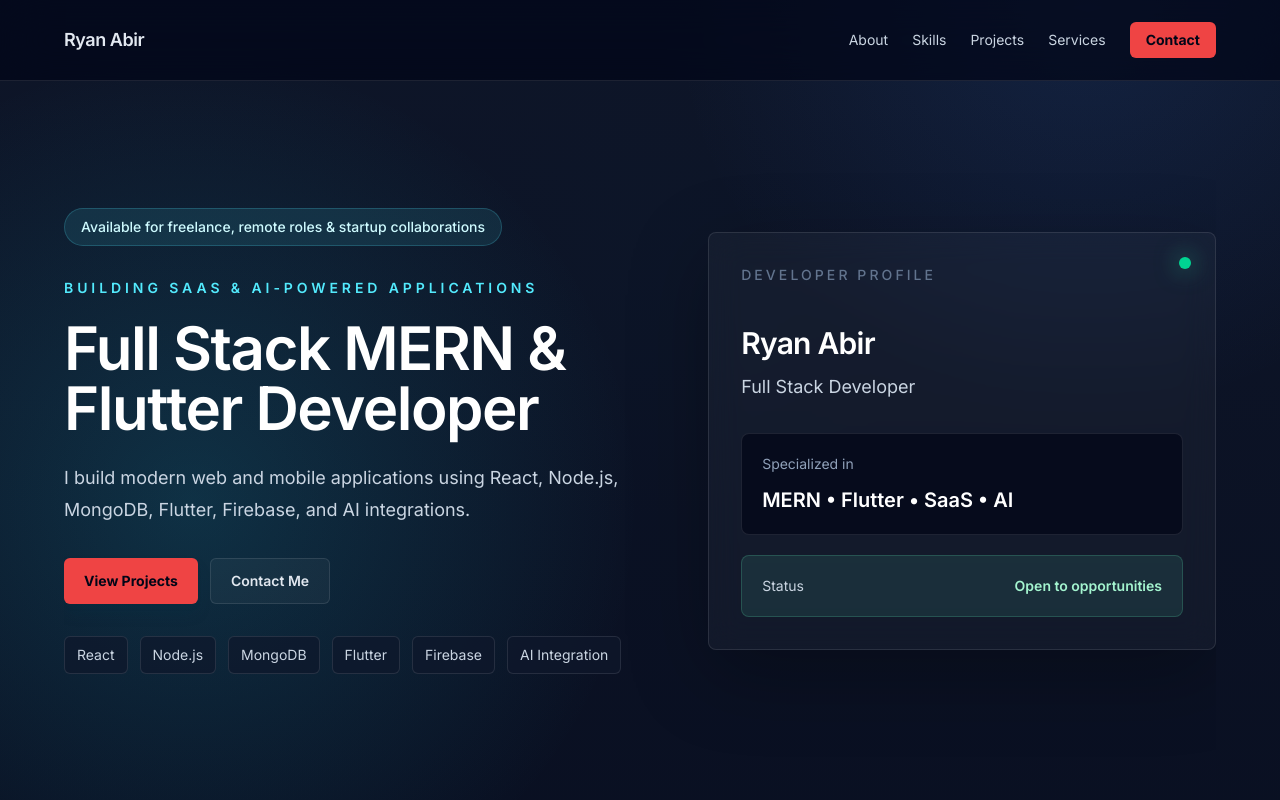
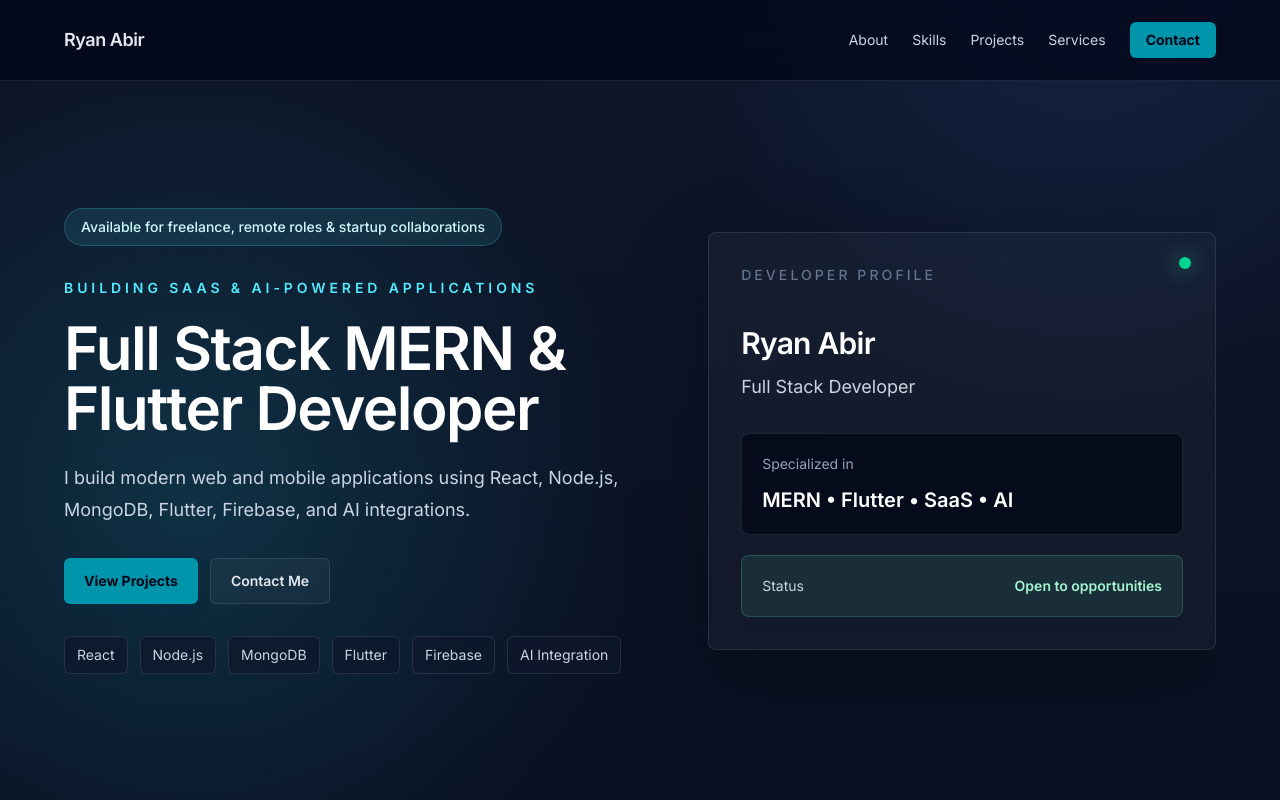
Before and after one commit to RyanAbir/RyanAbirPortfolio, a Next.js app: page / in a window 1280 px wide. Shown: the top 800 px of the page. Built offline with nearby package versions, Linux system fonts and the light colour scheme.

Commit message:
Apply selected primary button color

```diff
--- a/app/globals.css
+++ b/app/globals.css
@@ -84,7 +84,7 @@ select {
   align-items: center;
   justify-content: center;
   border-radius: 0.375rem;
-  background-color: #ef4444;
+  background-color: lab(55% -35.38 -22.99);
   color: #020617;
   font-size: 0.875rem;
   font-weight: 700;
@@ -97,10 +97,10 @@ select {
 
 .btn-primary:hover,
 .btn-primary:focus-visible {
-  background-color: #dc2626;
+  background-color: lab(68% -40.75 -22.95);
 }
 
 .btn-primary:active {
-  background-color: #b91c1c;
+  background-color: lab(55% -35.38 -22.99);
   transform: translateY(1px);
 }
```
